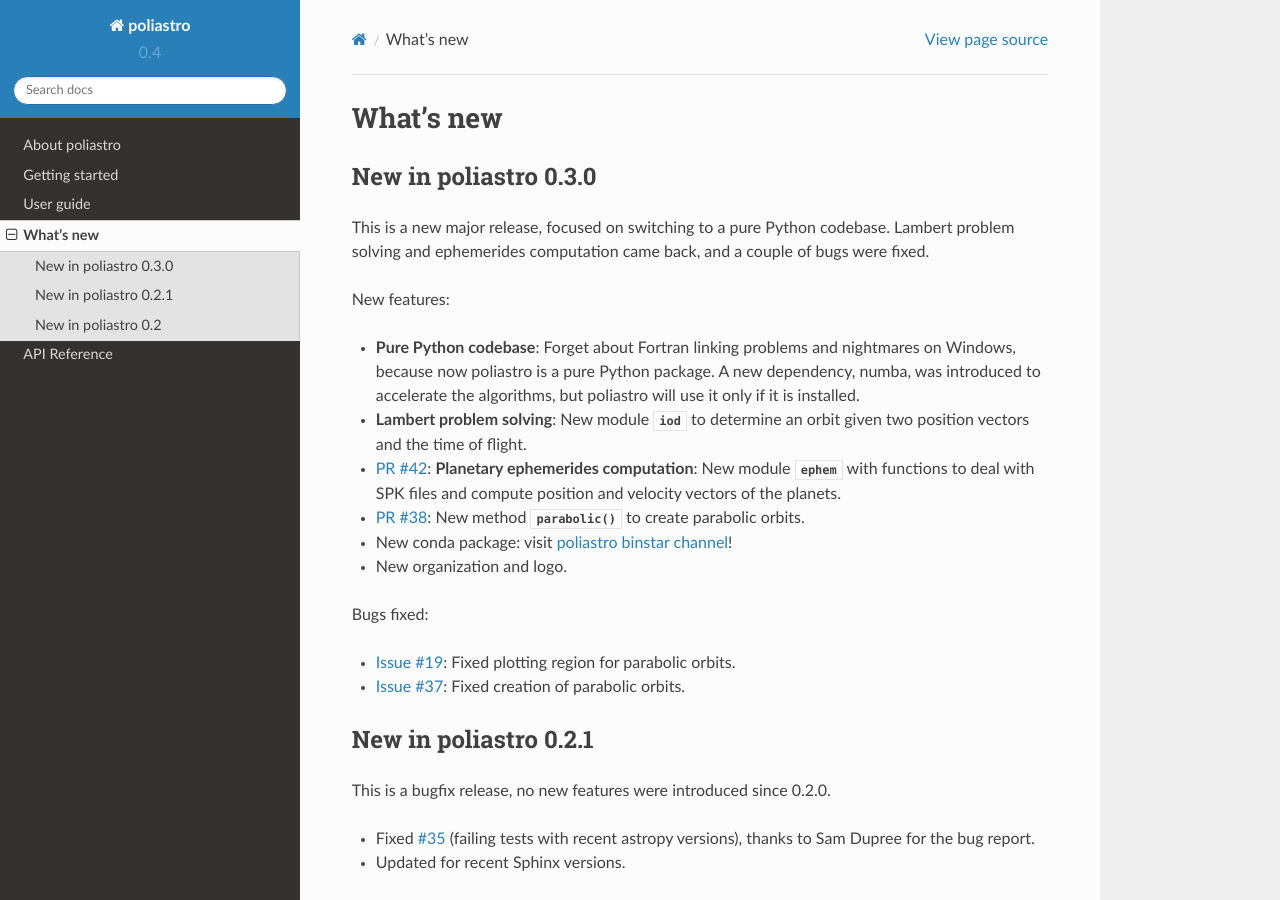
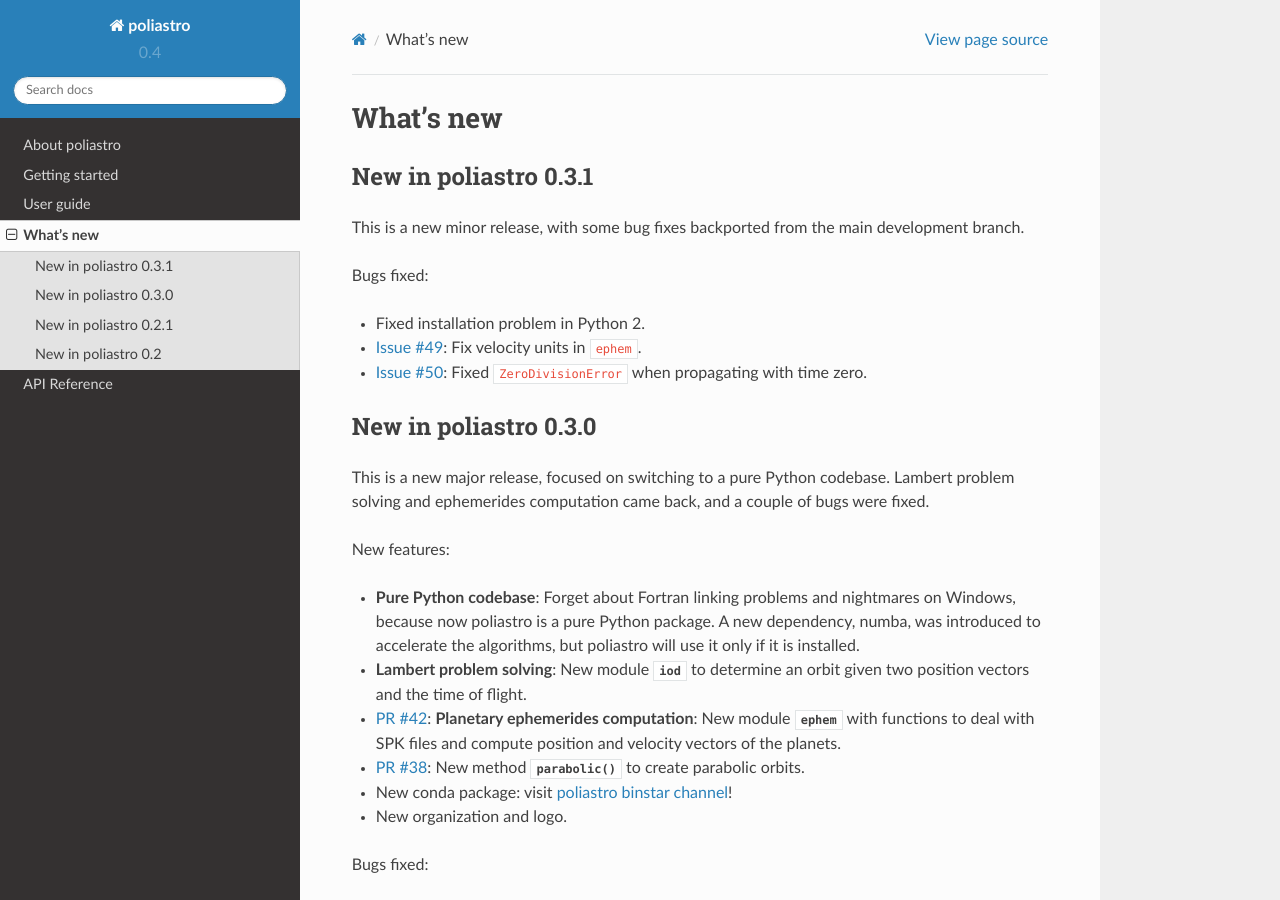
Before and after one commit to poliastro/poliastro, a Sphinx documentation site: the page built from docs/source/changelog.rst, in a window 1280 px wide and 900 px high. Built offline with Sphinx 7.4.7 and the Read the Docs theme 2.0.0, drawn with Linux system fonts in a browser that asks for light colours.

Commit message:
Updated changelog from 0.3.x

```diff
--- a/docs/source/changelog.rst
+++ b/docs/source/changelog.rst
@@ -1,5 +1,20 @@
 What's new
 ==========
+
+New in poliastro 0.3.1
+----------------------
+
+This is a new minor release, with some bug fixes backported from the main
+development branch.
+
+Bugs fixed:
+
+* Fixed installation problem in Python 2.
+* `Issue #49`_: Fix velocity units in ``ephem``.
+* `Issue #50`_: Fixed ``ZeroDivisionError`` when propagating with time zero.
+
+.. _`Issue #49`: https://github.com/poliastro/poliastro/issues/49
+.. _`Issue #50`: https://github.com/poliastro/poliastro/issues/50
 
 New in poliastro 0.3.0
 ----------------------
```
